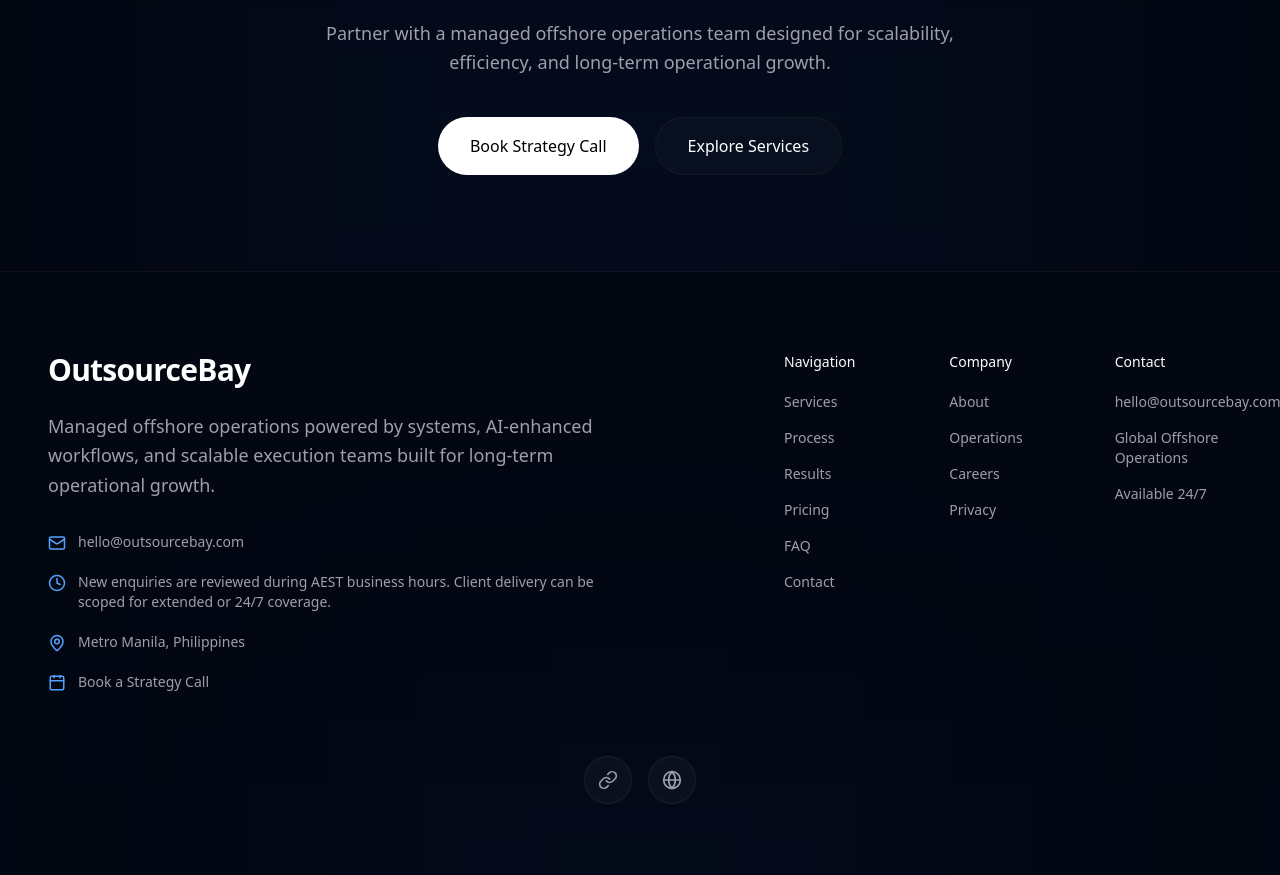
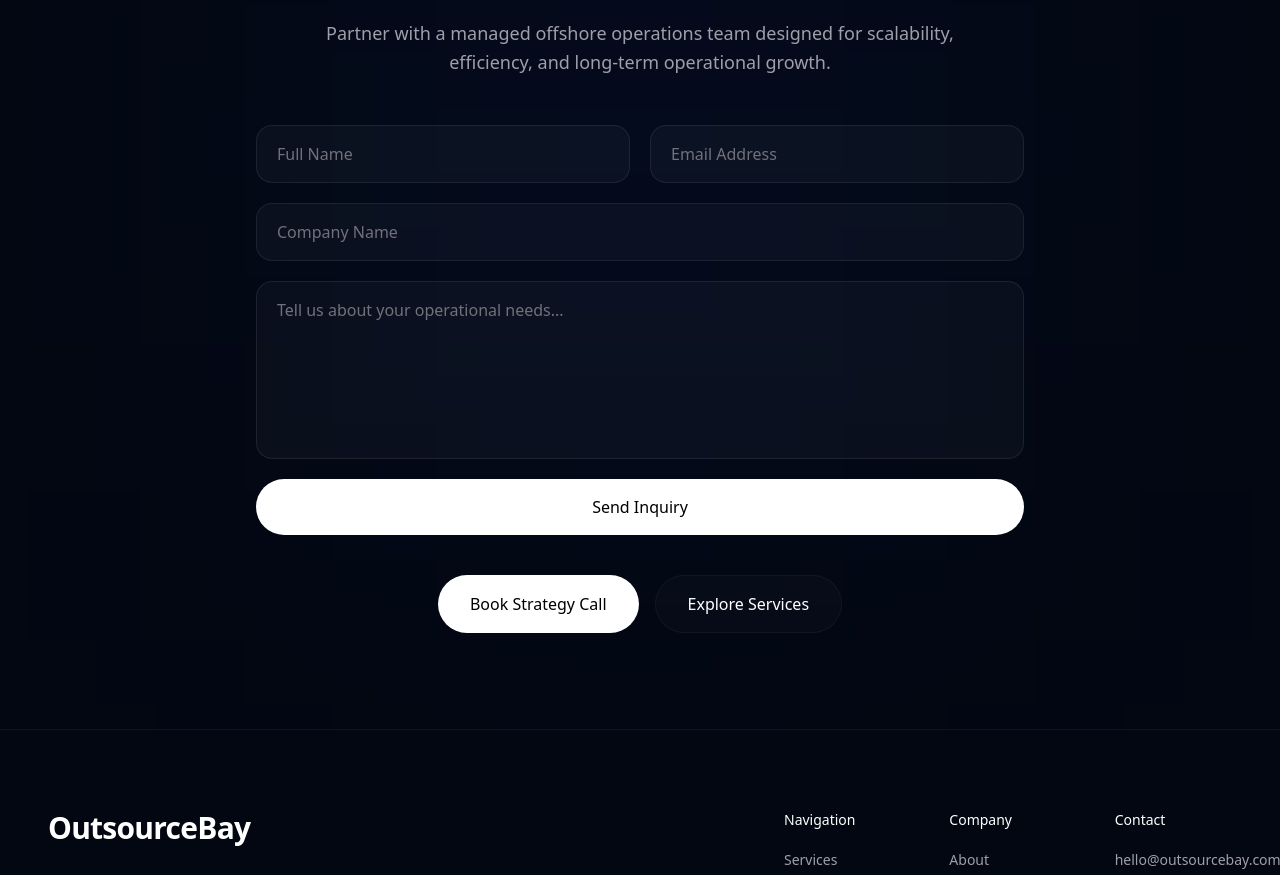
Before and after one commit to datsyolowi/Outsourcebay, a Next.js app: page / in a window 1280 px wide. Shown: the part 8420-9295 px from the top of the page. Built offline with nearby package versions, Linux system fonts and the light colour scheme.

Commit message:
Configure resend production

```diff
--- a/package.json
+++ b/package.json
@@ -14,7 +14,8 @@
     "lucide-react": "^1.16.0",
     "next": "16.2.6",
     "react": "19.2.4",
-    "react-dom": "19.2.4"
+    "react-dom": "19.2.4",
+    "resend": "^6.12.3"
   },
   "devDependencies": {
     "@tailwindcss/postcss": "^4",
--- /dev/null
+++ b/src/app/api/contact/route.ts
@@ -0,0 +1,41 @@
+import { Resend } from "resend";
+
+const resend = new Resend(process.env.RESEND_API_KEY);
+
+export async function POST(req: Request) {
+  try {
+    const body = await req.json();
+
+    const { name, email, company, message } = body;
+
+    await resend.emails.send({
+      from: "OutsourceBay <onboarding@resend.dev>",
+      to: "lmsconstantino@gmail.com",
+      subject: "New OutsourceBay Inquiry",
+      html: `
+        <h2>New Inquiry</h2>
+
+        <p><strong>Name:</strong> ${name}</p>
+        <p><strong>Email:</strong> ${email}</p>
+        <p><strong>Company:</strong> ${company}</p>
+
+        <p><strong>Message:</strong></p>
+
+        <p>${message}</p>
+      `,
+    });
+
+    return Response.json({
+      success: true,
+    });
+  } catch (error) {
+    return Response.json(
+      {
+        success: false,
+      },
+      {
+        status: 500,
+      },
+    );
+  }
+}
--- /dev/null
+++ b/src/components/ContactForm.tsx
@@ -0,0 +1,89 @@
+"use client";
+
+import { useState } from "react";
+
+export default function ContactForm() {
+  const [loading, setLoading] = useState(false);
+
+  async function handleSubmit(e: React.FormEvent<HTMLFormElement>) {
+    e.preventDefault();
+
+    setLoading(true);
+
+    const form = e.currentTarget;
+
+    const formData = new FormData(form);
+
+    const data = {
+      name: formData.get("name"),
+      email: formData.get("email"),
+      company: formData.get("company"),
+      message: formData.get("message"),
+    };
+
+    const response = await fetch("/api/contact", {
+      method: "POST",
+      headers: {
+        "Content-Type": "application/json",
+      },
+      body: JSON.stringify(data),
+    });
+
+    if (response.ok) {
+      alert("Message sent successfully.");
+      form.reset();
+    } else {
+      alert("Something went wrong.");
+    }
+
+    setLoading(false);
+  }
+
+  return (
+    <form
+      onSubmit={handleSubmit}
+      className="mt-12 grid gap-5 max-w-3xl mx-auto"
+    >
+      <div className="grid sm:grid-cols-2 gap-5">
+        <input
+          type="text"
+          name="name"
+          placeholder="Full Name"
+          required
+          className="w-full rounded-2xl border border-white/[0.08] bg-white/[0.03] px-5 py-4 outline-none text-white placeholder:text-zinc-500 focus:border-blue-400/30 transition-all duration-300"
+        />
+
+        <input
+          type="email"
+          name="email"
+          placeholder="Email Address"
+          required
+          className="w-full rounded-2xl border border-white/[0.08] bg-white/[0.03] px-5 py-4 outline-none text-white placeholder:text-zinc-500 focus:border-blue-400/30 transition-all duration-300"
+        />
+      </div>
+
+      <input
+        type="text"
+        name="company"
+        placeholder="Company Name"
+        className="w-full rounded-2xl border border-white/[0.08] bg-white/[0.03] px-5 py-4 outline-none text-white placeholder:text-zinc-500 focus:border-blue-400/30 transition-all duration-300"
+      />
+
+      <textarea
+        name="message"
+        placeholder="Tell us about your operational needs..."
+        rows={6}
+        required
+        className="w-full rounded-2xl border border-white/[0.08] bg-white/[0.03] px-5 py-4 outline-none text-white placeholder:text-zinc-500 focus:border-blue-400/30 transition-all duration-300 resize-none"
+      />
+
+      <button
+        type="submit"
+        disabled={loading}
+        className="inline-flex items-center justify-center rounded-full bg-white text-black px-8 py-4 font-medium transition-all duration-300 hover:scale-[1.02] disabled:opacity-60"
+      >
+        {loading ? "Sending..." : "Send Inquiry"}
+      </button>
+    </form>
+  );
+}
--- a/src/sections/CTA.tsx
+++ b/src/sections/CTA.tsx
@@ -1,6 +1,7 @@
 "use client";
 
 import Reveal from "../components/Reveal";
+import ContactForm from "../components/ContactForm";
 
 export default function CTA() {
   return (
@@ -29,6 +30,8 @@ export default function CTA() {
             scalability, efficiency, and long-term operational growth.
           </p>
 
+          <ContactForm />
+
           <div className="flex flex-col sm:flex-row gap-4 justify-center mt-10">
             <a
               href="#contact"
```
Also changed, not shown: 2 other files (tests, documents, lock files or other folders).
